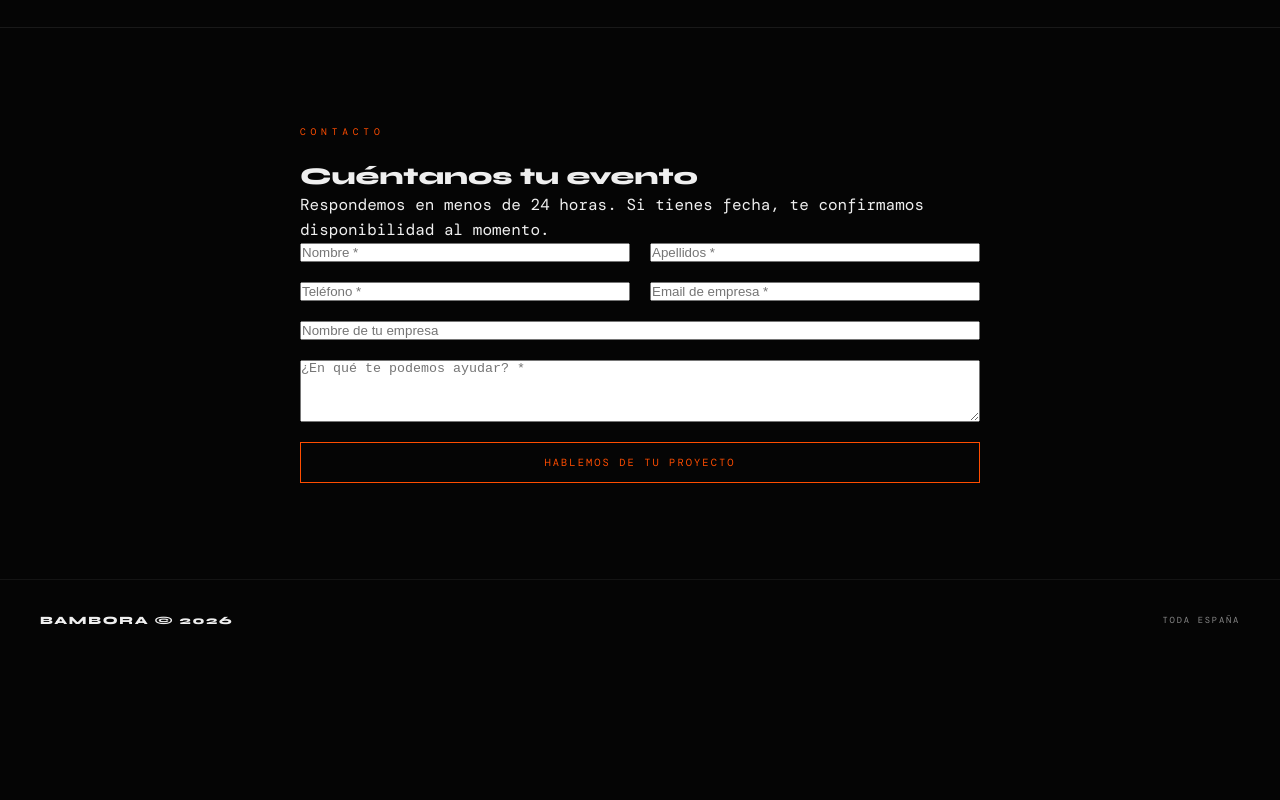
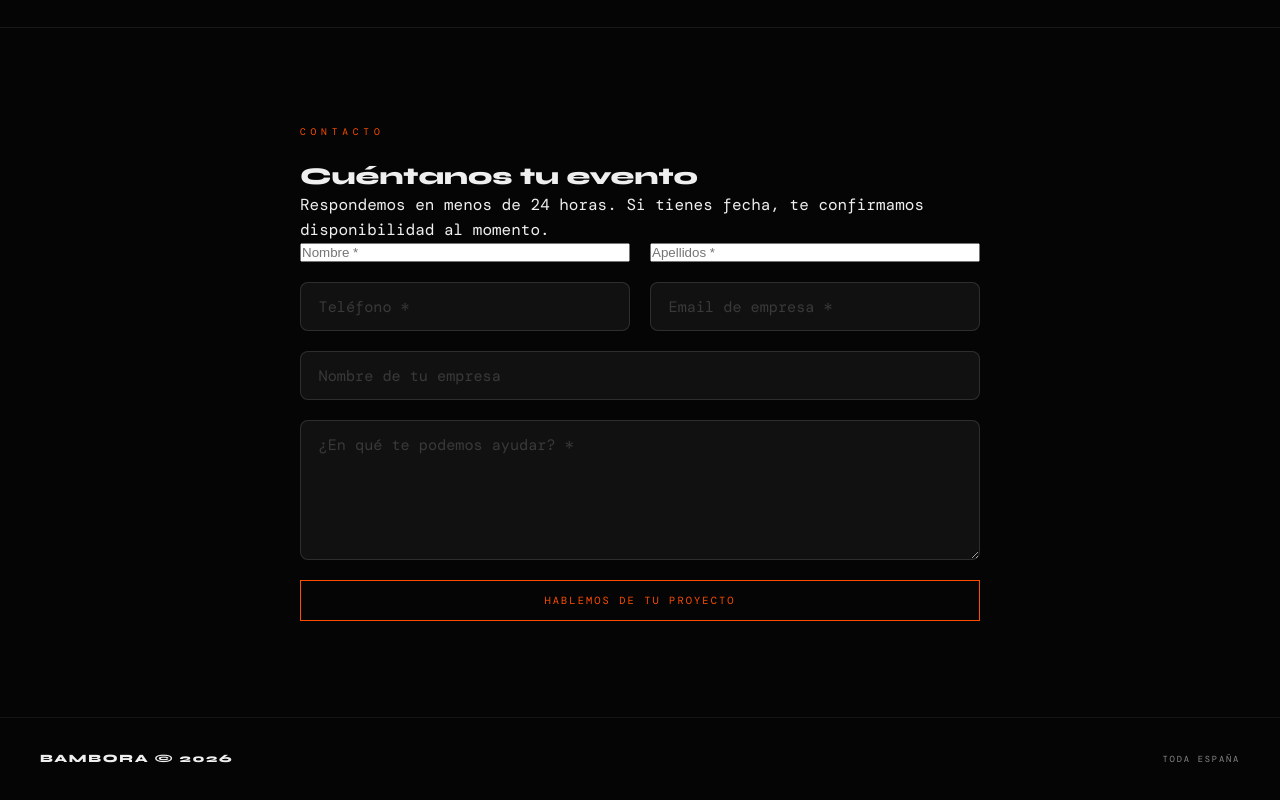
Before and after one commit to albcast1/bambora-seo, a Next.js app: page / in a window 1280 px wide. Shown: the part 3742-4542 px from the top of the page. Before the commit the page ends 4403 px from the top, so only its background shows below. Built offline with nearby package versions, Linux system fonts and the light colour scheme; a web font is replaced by a local one.

Commit message:
fix: add form-input class to all fields for consistent styling

```diff
--- a/app/components/ContactForm.tsx
+++ b/app/components/ContactForm.tsx
@@ -42,11 +42,11 @@ export default function ContactForm() {
         <input name="apellidos" type="text" placeholder="Apellidos *" required value={form.apellidos} onChange={handle} />
       </div>
       <div className="form-row">
-        <input name="telefono" type="tel" placeholder="Teléfono *" required value={form.telefono} onChange={handle} />
-        <input name="email" type="email" placeholder="Email de empresa *" required value={form.email} onChange={handle} />
+        <input name="telefono" className="form-input" type="tel" placeholder="Teléfono *" required value={form.telefono} onChange={handle} />
+        <input name="email" className="form-input" type="email" placeholder="Email de empresa *" required value={form.email} onChange={handle} />
       </div>
-      <input name="empresa" type="text" placeholder="Nombre de tu empresa" value={form.empresa} onChange={handle} />
-      <textarea name="mensaje" placeholder="¿En qué te podemos ayudar? *" required rows={4} value={form.mensaje} onChange={handle} />
+      <input name="empresa" className="form-input" type="text" placeholder="Nombre de tu empresa" value={form.empresa} onChange={handle} />
+      <textarea name="mensaje" className="form-input form-textarea" placeholder="¿En qué te podemos ayudar? *" required rows={4} value={form.mensaje} onChange={handle} />
       <button type="submit" className="cta-button" disabled={status==='sending'}>
         {status === 'sending' ? 'Enviando...' : 'Hablemos de tu proyecto'}
       </button>
```
